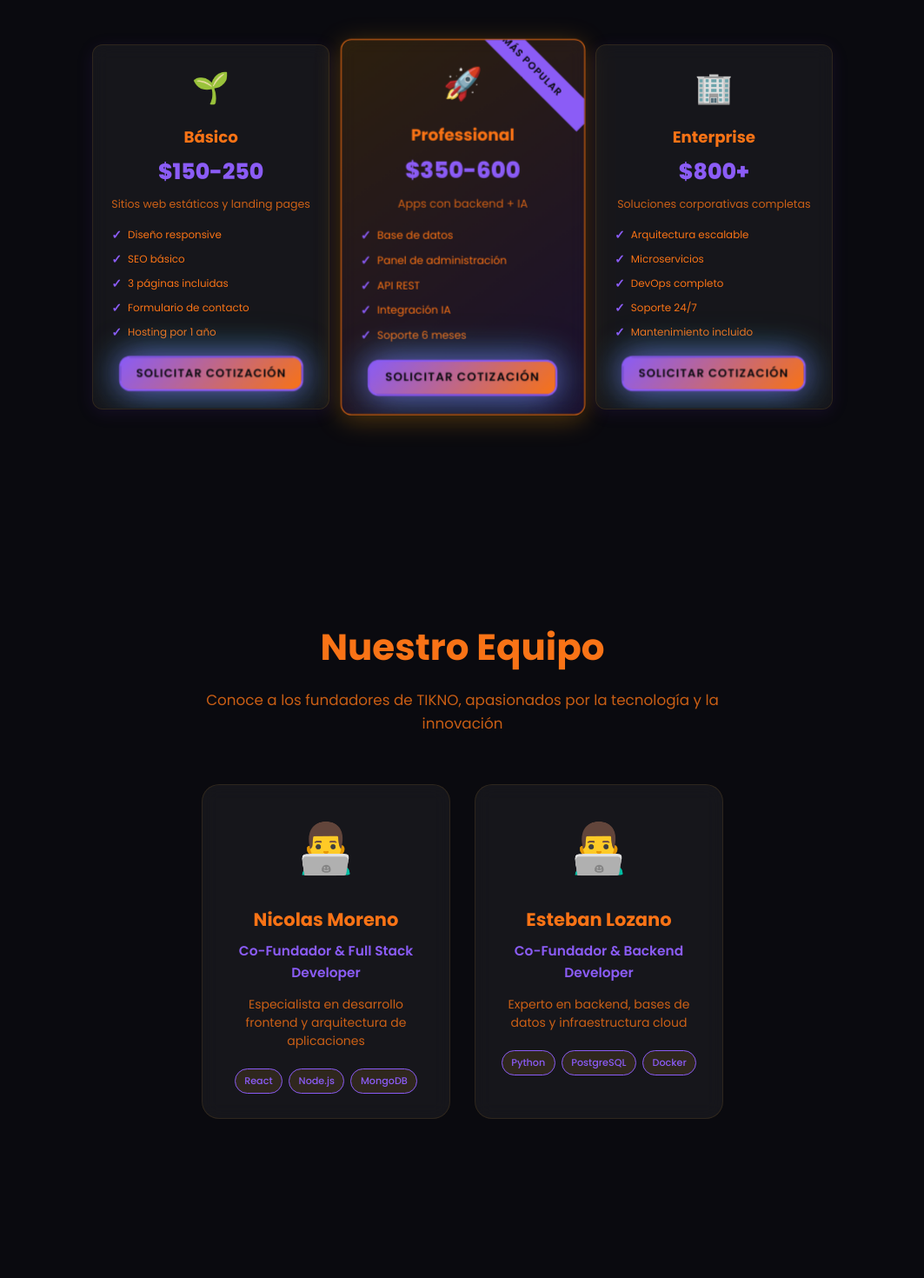
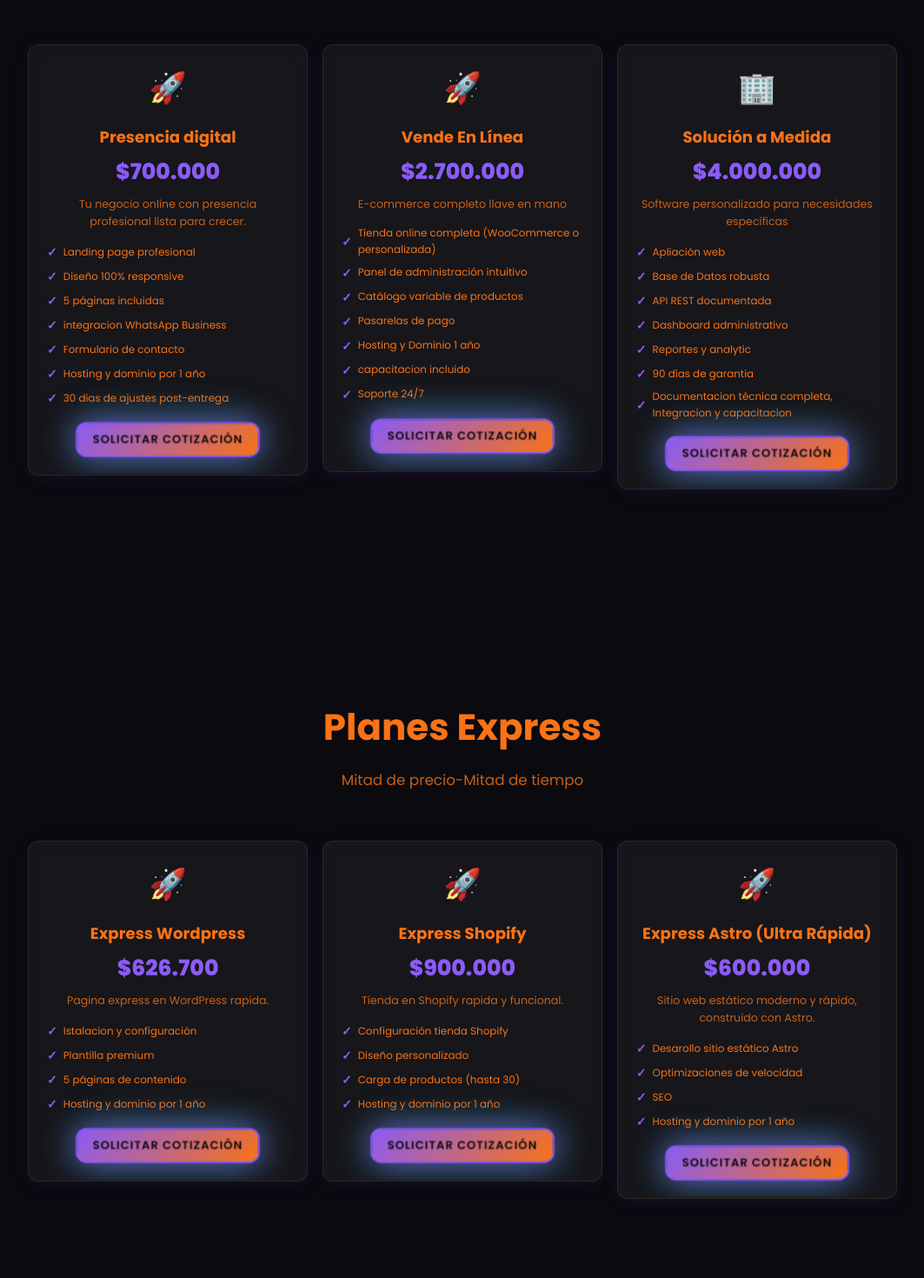
Before and after one commit to TIKNO-col/TIKNO, a React (Create React App) app: page / in a window 1280 px wide. Shown: the part 4260-5730 px from the top of the page at 87% size, without its empty margins (108-1171 px from the left). Built offline with nearby package versions, Linux system fonts and the light colour scheme.

Commit message:
resguardo

```diff
--- a/src/App.js
+++ b/src/App.js
@@ -147,6 +147,7 @@ function App() {
        console.error('Error sending email:', error);
        return { success: false, message: t.contact.errorMessage + ': ' + error.message };
      }
+
    };
 
    // Handle form input changes
@@ -156,6 +157,35 @@ function App() {
        ...prev,
        [name]: value
      }));
+   };
+
+// Handle pricing plan selection
+  const handlePlanSelection = (plan, isExpress = false) => {
+    const planType = isExpress ? 'Express' : 'Estándar';
+    const title = `Cotización - ${plan.name} (${planType})`;
+    const message = `Hola TIKNO,
+
+Me interesa el plan "${plan.name}" (${planType}) con un precio de ${plan.price} COP.
+
+${plan.description}
+
+Características incluidas:
+${plan.features.map(feature => `• ${feature}`).join('\n')}
+
+Me gustaría solicitar una cotización personalizada y conocer más detalles sobre este servicio.
+
+¡Espero su respuesta!`;
+
+    // Update form data
+    setFormData({
+      name: '',
+      email: '',
+      title: title,
+      message: message
+    });
+
+    // Scroll to contact section
+    scrollToSection('contacto');
   };
 
    // Handle form submission
@@ -347,40 +377,72 @@ function App() {
 
   const pricingPlans = [
     {
-      name: 'Básico',
-      price: '$150-250',
-      icon: '🌱',
-      description: 'Sitios web estáticos y landing pages',
-      features: ['Diseño responsive', 'SEO básico', '3 páginas incluidas', 'Formulario de contacto', 'Hosting por 1 año']
+      name: 'Presencia digital',
+      price: '$700.000',
+      priceUS: '179,20',
+      icon: '🚀',
+      description: 'Tu negocio online con presencia profesional lista para crecer.',
+      features: ['Landing page profesional', 'Diseño 100% responsive', '5 páginas incluidas','integracion WhatsApp Business', 'Formulario de contacto', 'Hosting y dominio por 1 año','30 dias de ajustes post-entrega' ]
     },
     {
-      name: 'Professional',
-      price: '$350-600',
+      name: 'Vende En Línea',
+      price: '$2.700.000',
+      priceUS: '691,22',
       icon: '🚀',
-      description: 'Apps con backend + IA',
-      features: ['Base de datos', 'Panel de administración', 'API REST', 'Integración IA', 'Soporte 6 meses'],
-      popular: true
+      description: 'E-commerce completo llave en mano',
+      features: ['Tienda online completa (WooCommerce o personalizada)', 'Panel de administración intuitivo', 'Catálogo variable de productos', 'Pasarelas de pago', 'Hosting y Dominio 1 año', 'capacitacion incluido','Soporte 24/7'],
+      popular: false
     },
     {
-      name: 'Enterprise',
-      price: '$800+',
+      name: 'Solución a Medida',
+      price: '$4.000.000',
+      priceUS: '1024,03',
       icon: '🏢',
-      description: 'Soluciones corporativas completas',
-      features: ['Arquitectura escalable', 'Microservicios', 'DevOps completo', 'Soporte 24/7', 'Mantenimiento incluido']
+      description: 'Software personalizado para necesidades específicas',
+      features: ['Apliación web', 'Base de Datos robusta', 'API REST documentada', 'Dashboard administrativo', 'Reportes y analytic', '90 días de garantia', 'Documentacion técnica completa, Integracion y capacitacion']
+    }
+  ];
+
+  const pricingPlansExpress = [
+    {
+      name: 'Express Wordpress',
+      price: '$626.700',
+      priceUS: '160,44',
+      icon: '🚀',
+      description: 'Pagina express en WordPress rapida.',
+      features: ['Istalacion y configuración', 'Plantilla premium', '5 páginas de contenido ', 'Hosting y dominio por 1 año']
+    },
+    {
+      name: 'Express Shopify',
+      price: '$900.000',
+      priceUS: '169,12',
+      icon: '🚀',
+      description: 'Tienda en Shopify rapida y funcional.',
+      features: ['Configuración tienda Shopify', 'Diseño personalizado', 'Carga de productos (hasta 30)', 'Hosting y dominio por 1 año'],
+      popular: false
+    },
+    {
+      name: 'Express Astro (Ultra Rápida)',
+      price: '$600.000',
+      priceUS: '153,60',
+      icon: '🚀',
+      description: 'Sitio web estático moderno y rápido, construido con Astro.',
+      features: ['Desarollo sitio estático Astro', 'Optimizaciones de velocidad', 'SEO', 'Hosting y dominio por 1 año'],
+      popular: false
     }
   ];
 
   const teamMembers = [
     {
       name: 'Nicolas Moreno',
-      role: 'Co-Fundador & Full Stack Developer',
-      skills: ['React', 'Node.js','MongoDB'],
+      role: 'Co-Fundador & Desarrollador Backend',
+      skills: ['React', 'Node.js','PostgreSQL', 'Python', 'Django', 'Laravel', 'express', 'astro'],
       avatar: '👨‍💻',
-      description: 'Especialista en desarrollo frontend y arquitectura de aplicaciones'
+      description: 'Especialista en desarrollo backend, con experiencia en frameworks como Django, Laravel y Node.js.'
     },
     {
       name: 'Esteban Lozano',
-      role: 'Co-Fundador & Backend Developer',
+      role: 'Co-Fundador & Full Stack Developer',
       skills: ['Python', 'PostgreSQL', 'Docker',],
       avatar: '👨‍💻',
       description: 'Experto en backend, bases de datos y infraestructura cloud'
@@ -701,8 +763,6 @@ function App() {
 
   return (
     <div className="App">
-      {/* Cursor personalizado eliminado */}
-
       {/* Header/Navigation */}
       <header className="header">
         <nav className="nav">
@@ -970,7 +1030,49 @@ function App() {
                   ))}
                 </ul>
                 <div className="pricing-action">
-                  <button className="btn btn-primary pricing-btn">
+                  <button
+                    className="btn btn-primary pricing-btn"
+                    onClick={() => handlePlanSelection(plan, false)}
+                  >
+                    Solicitar Cotización
+                  </button>
+                </div>
+              </div>
+            ))}
+          </div>
+        </div>
+      </section>
+
+            {/* Precios Section */}
+      <section id="precios" className="section">
+        <div className="container">
+          <h2 className="section-title">Planes Express</h2>
+          <p className="section-subtitle">
+            Mitad de precio-Mitad de tiempo
+          </p>
+          <div className="pricing-grid">
+            {pricingPlansExpress.map(plan => (
+              <div key={plan.name} className={`pricing-card ${plan.popular ? 'popular' : ''}`}>
+                {plan.popular && <div className="popular-badge">Más Popular</div>}
+                <div className="pricing-header">
+                  <div className="pricing-icon">{plan.icon}</div>
+                </div>
+                <h3 className="pricing-name">{plan.name}</h3>
+                <div className="pricing-price">{plan.price}</div>
+                <p className="pricing-description">{plan.description}</p>
+                <ul className="pricing-features">
+                  {plan.features.map(feature => (
+                    <li key={feature}>
+                      <span className="feature-check">✓</span>
+                      {feature}
+                    </li>
+                  ))}
+                </ul>
+                <div className="pricing-action">
+                  <button
+                    className="btn btn-primary pricing-btn"
+                    onClick={() => handlePlanSelection(plan, true)}
+                  >
                     Solicitar Cotización
                   </button>
                 </div>
@@ -1051,6 +1153,7 @@ function App() {
                 </div>
               )}
 
+              <div className="form-row">
                 <div className="form-group">
                   <input
                     type="text"
@@ -1073,6 +1176,8 @@ function App() {
                     disabled={isSubmitting}
                   />
                 </div>
+              </div>
+
               <div className="form-group">
                 <input
                   type="text"
@@ -1090,7 +1195,7 @@ function App() {
                   value={formData.message}
                   onChange={handleInputChange}
                   placeholder={t.contact.messagePlaceholder}
-                  rows="5"
+                  rows="6"
                   required
                   disabled={isSubmitting}
                 ></textarea>
@@ -1133,7 +1238,7 @@ function App() {
           </div>
           <div className="footer-bottom">
             <p>&copy; 2025 TIKNO. Todos los derechos reservados.</p>
-            <p>Desarrollado con ❤️ por Nicolas Moreno & Esteban Lozano</p>
+            <p>Desarrollado por Nicolas Moreno & Esteban Lozano</p>
           </div>
         </div>
       </footer>
```
Lines whose indentation alone changed are shown as unchanged.
